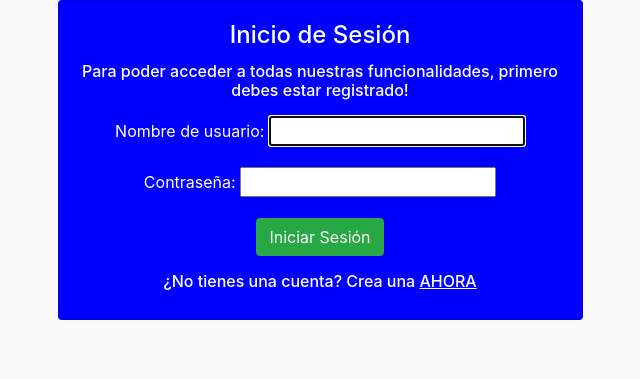
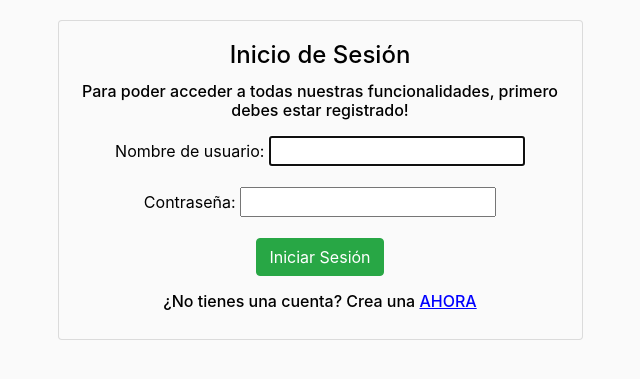
Before and after one commit to jmcamargoh/Omnilegents, a Django app: page / in a window 1280 px wide. Shown: the part 126-505 px from the top of the page, without its empty margins (320-960 px from the left). Run offline with Django 4.2, Linux system fonts and the light colour scheme.

Commit message:
Ultimos detalles Front-END

```diff
--- a/accounts/templates/login.html
+++ b/accounts/templates/login.html
@@ -10,24 +10,24 @@
 {% block contenido %}
 
 <div class="col-md-6 mx-auto d-block">
-    <div class="card mb-3" style="background-color: blue; text-align: center;">
+    <div class="card mb-3" style="background-color: #FAFAFA; text-align: center; margin-top:20px;">
         <div>
             <div class="card-body">
-                <h4 class="card-title" style="color: white">Inicio de Sesión</h4>
-                <h6 style="color: white">Para poder acceder a todas nuestras funcionalidades, primero debes estar registrado!</h6>
+                <h4 class="card-title" style="color: black">Inicio de Sesión</h4>
+                <h6 style="color: black">Para poder acceder a todas nuestras funcionalidades, primero debes estar registrado!</h6>
                 {% if error %}
                     <div class="alert alert-danger mt-3" role="alert">
                         {{ error }}
                     </div>
                 {% endif %}
                 <p class="card-text">
-                    <form method="POST" style="color: white">
+                    <form method="POST" style="color: black">
                         {% csrf_token %}
                         {{ form.as_p }}
                         <button type="submit" class="btn btn-success">Iniciar Sesión</button>
                     </form>
                 </p>
-                <h6 style="color: white">¿No tienes una cuenta? Crea una <a href="{% url 'signup' %}" style="color: white;"><u>AHORA</u></a></h6>
+                <h6 style="color: black">¿No tienes una cuenta? Crea una <a href="{% url 'signup' %}" style="color: blue;"><u>AHORA</u></a></h6>
             </div>
         </div>
     </div>
--- a/accounts/templates/signup.html
+++ b/accounts/templates/signup.html
@@ -9,17 +9,17 @@
 {% block contenido %}
 
 <div class="col-md-6 mx-auto d-block">
-    <div class="card mb-3" style="background-color: blue; text-align: center;">
+    <div class="card mb-3" style="background-color: #FAFAFA; text-align: center;margin-top:20px;">
         <div>
             <div class="card-body">
-                <h4 class="card-title" style="color: white">¡Regístrese Ahora!</h4>
+                <h4 class="card-title" style="color: black">¡Regístrese Ahora!</h4>
                 {% if error %}
                     <div class="alert alert-danger mt-3" role="alert">
                         {{ error }}
                     </div>
                 {% endif %}
                 <p class="card-text">
-                    <form method="POST" style="color: white">
+                    <form method="POST" style="color: black">
                         {% csrf_token %}
                         {{ form.as_p }}
                         <button type="submit" class="btn btn-success">Registrarse</button>
```
